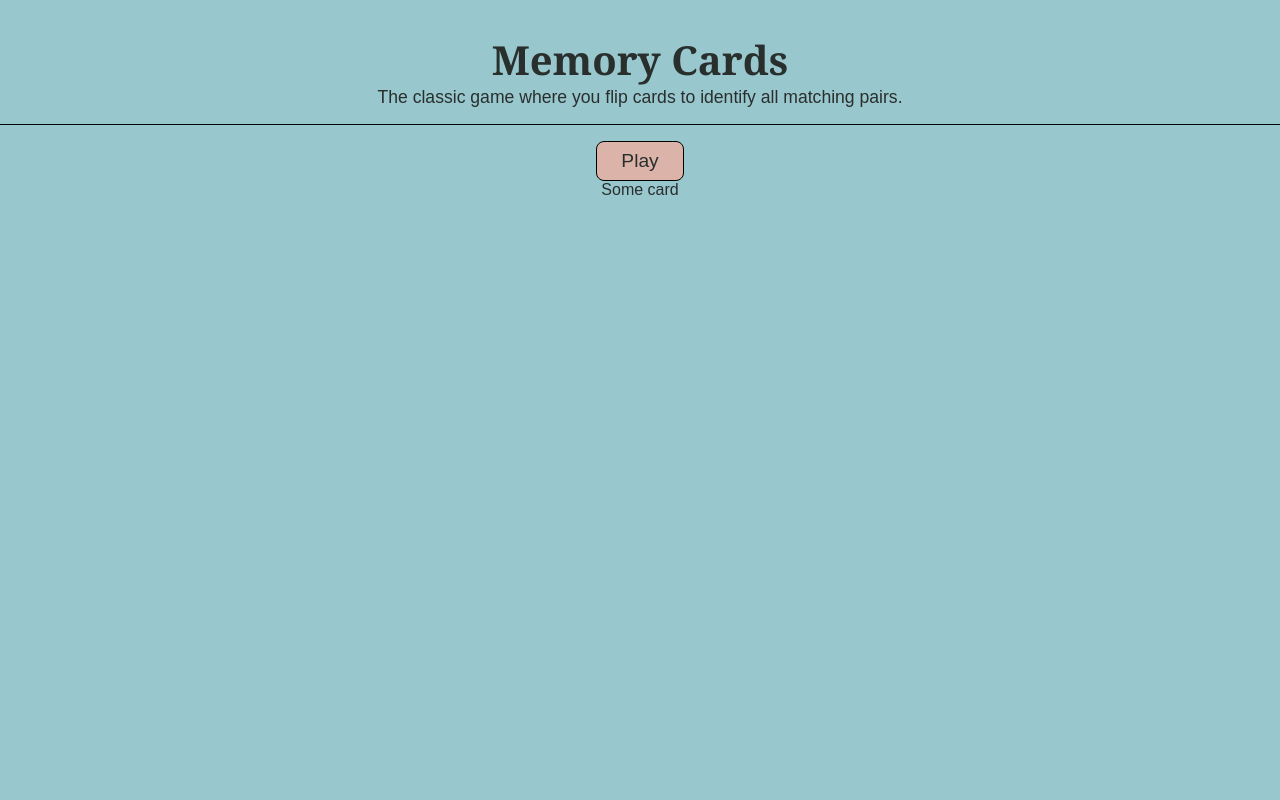
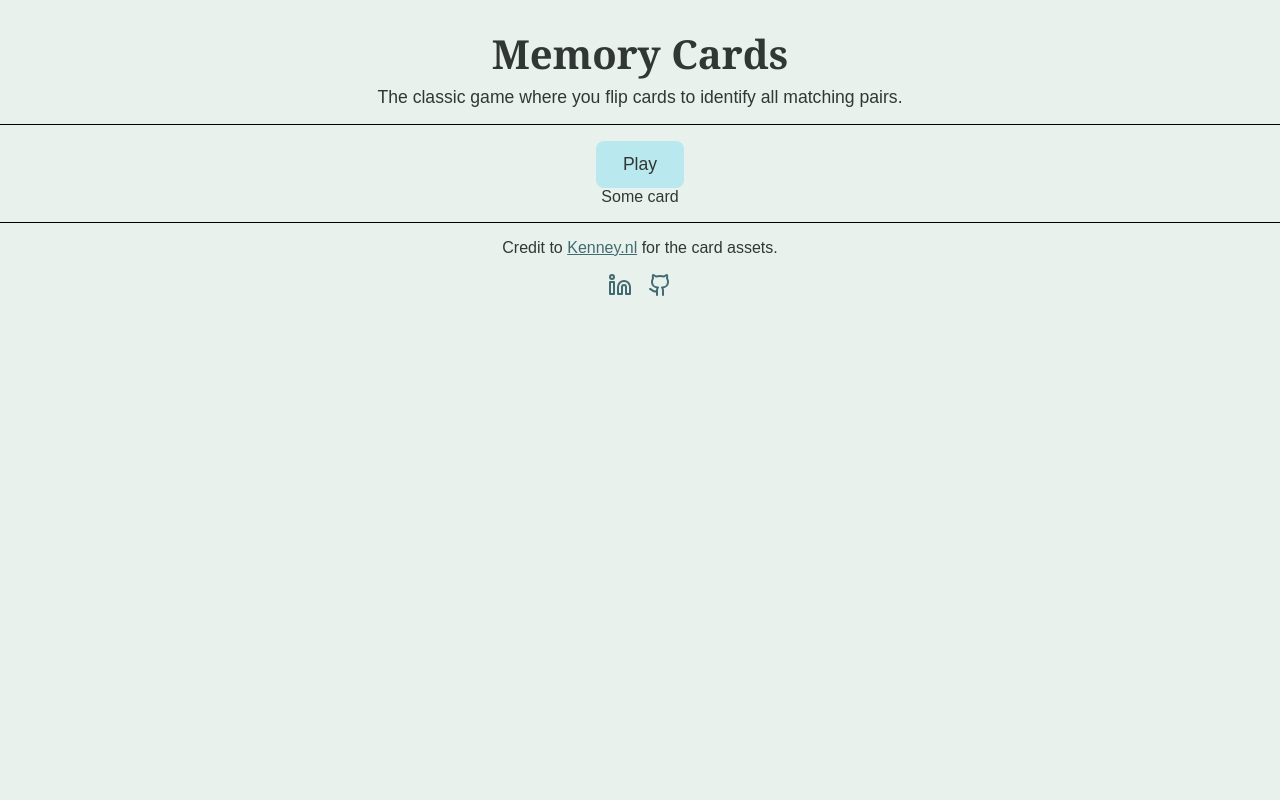
Before and after one commit to segarciat/memory-cards, a Vue app: page / in a window 1280 px wide. Shown: the top 800 px of the page. Built offline with nearby package versions, Linux system fonts and the light colour scheme.

Commit message:
Split app into components and update theme

```diff
--- a/src/App.vue
+++ b/src/App.vue
@@ -1,76 +1,13 @@
 <script setup lang="ts">
-import MemoryCard from './components/MemoryCard.vue'
+import PageHeader from './components/PageHeader.vue'
+import GameArea from './components/GameArea.vue'
+import PageFooter from './components/PageFooter.vue'
 </script>
 
 <template>
-  <header class="page-header">
-    <h1>Memory Cards</h1>
-    <p class="page-header__description">
-      The classic game where you flip cards to identify all matching pairs.
-    </p>
-  </header>
-  <main class="game-area">
-    <button type="button" class="game-area__play-button">Play</button>
-    <MemoryCard />
-  </main>
-  <footer class="page-footer">
-    <p>
-      Credit to <a href="https://kenney.nl/" target="_blank" rel="noopener">Kenney.nl</a>
-      for the card assets.
-    </p>
-    <ul class="page-footer__social-links">
-      <li>
-        Connect with me on
-        <a href="https://www.linkedin.com/in/sergio-garcia-tapia/" target="_blank" rel="noopener"
-          >LinkedIn </a
-        >!
-      </li>
-      <li>
-        Find more of my code samples or projects on
-        <a href="https://github.com/segarciat" target="_blank" rel="noopener">GitHub</a>!
-      </li>
-    </ul>
-  </footer>
+  <PageHeader />
+  <GameArea />
+  <PageFooter />
 </template>
 
-<style scoped>
-.page-header {
-  margin-top: 1rem;
-  text-align: center;
-  padding: 1rem 0.5rem;
-}
-
-.page-header__description {
-  font-size: 1.1rem;
-}
-
-.game-area {
-  display: flex;
-  flex-direction: column;
-  align-items: center;
-  min-height: 100vh;
-  border-block: 1px solid #000;
-  padding: 1rem;
-}
-
-.game-area__play-button {
-  display: block;
-  font-size: 1.2rem;
-  padding: 0.5rem 1.5rem;
-  background-color: var(--secondary-color-80);
-  color: var(--gray-30);
-  border: 1px solid black;
-  border-radius: 0.5rem;
-}
-
-.page-footer {
-  text-align: center;
-  padding: 1rem;
-}
-
-.page-footer__social-links {
-  display: flex;
-  flex-direction: column;
-  justify-content: space-around;
-}
-</style>
+<style scoped></style>
--- a/src/assets/global.css
+++ b/src/assets/global.css
@@ -6,7 +6,11 @@
   }
 
   a:any-link {
-    color: var(--secondary-color-50);
+    color: var(--brand-color-50);
+  }
+
+  button {
+    cursor: pointer;
   }
 
   h1 {
--- a/src/assets/theme.css
+++ b/src/assets/theme.css
@@ -23,18 +23,18 @@
     --secondary-color-80: oklch(80% 0.05054 33.553);
     --secondary-color-90: oklch(90% 0.05054 33.553);
 
-    --gray-10: oklch(10% 0.01 165deg);
-    --gray-20: oklch(20% 0.01 165deg);
-    --gray-30: oklch(30% 0.01 165deg);
-    --gray-40: oklch(40% 0.01 165deg);
-    --gray-50: oklch(50% 0.01 165deg);
-    --gray-60: oklch(60% 0.01 165deg);
-    --gray-70: oklch(70% 0.01 165deg);
-    --gray-80: oklch(80% 0.01 165deg);
-    --gray-90: oklch(90% 0.01 165deg);
+    --gray-10: oklch(11% 0.01 165deg);
+    --gray-20: oklch(22% 0.01 165deg);
+    --gray-30: oklch(33% 0.01 165deg);
+    --gray-40: oklch(44% 0.01 165deg);
+    --gray-50: oklch(55% 0.01 165deg);
+    --gray-60: oklch(66% 0.01 165deg);
+    --gray-70: oklch(77% 0.01 165deg);
+    --gray-80: oklch(88% 0.01 165deg);
+    --gray-90: oklch(95% 0.01 165deg);
 
-    --background-color: var(--brand-color-80);
+    --background-color: var(--gray-90);
     --foreground-color: var(--gray-30);
-    --accent-color: var(--secondary-color-80);
+    --accent-color: var(--brand-color-50);
   }
 }
--- /dev/null
+++ b/src/components/GameArea.vue
@@ -0,0 +1,30 @@
+<script setup lang="ts">
+import MemoryCard from './MemoryCard.vue'
+</script>
+
+<template>
+  <main class="game-area">
+    <button type="button" class="game-area__play-button">Play</button>
+    <MemoryCard />
+  </main>
+</template>
+
+<style scoped>
+.game-area {
+  display: flex;
+  flex-direction: column;
+  align-items: center;
+  border-block: 1px solid #000;
+  padding: 1rem;
+}
+
+.game-area__play-button {
+  display: block;
+  font-size: 1.1rem;
+  padding: 0.8rem 1.7rem;
+  background-color: var(--brand-color-90);
+  color: var(--gray-30);
+  border-radius: 0.5rem;
+  border: none;
+}
+</style>
--- /dev/null
+++ b/src/components/PageFooter.vue
@@ -0,0 +1,42 @@
+<script setup lang="ts">
+import LinkedInIcon from './icons/LinkedInIcon.vue'
+import GitHubIcon from './icons/GitHubIcon.vue'
+</script>
+
+<template>
+  <footer class="page-footer">
+    <p>
+      Credit to <a href="https://kenney.nl/" target="_blank" rel="noopener">Kenney.nl</a>
+      for the card assets.
+    </p>
+    <ul class="page-footer__social-links">
+      <li>
+        <a href="https://www.linkedin.com/in/sergio-garcia-tapia/" target="_blank" rel="noopener"
+          ><LinkedInIcon
+        /></a>
+      </li>
+      <li>
+        <a href="https://github.com/segarciat" target="_blank" rel="noopener"><GitHubIcon /></a>
+      </li>
+    </ul>
+  </footer>
+</template>
+
+<style scoped>
+.page-footer {
+  text-align: center;
+  padding: 1rem;
+}
+
+.page-footer__social-links {
+  margin-top: 1rem;
+  display: flex;
+  justify-content: center;
+  gap: 1rem;
+}
+
+.page-footer__social-links > li > a {
+  display: block;
+  inline-size: 1.5rem;
+}
+</style>
--- /dev/null
+++ b/src/components/PageHeader.vue
@@ -0,0 +1,24 @@
+<template>
+  <header class="page-header">
+    <h1 class="page-header__title">Memory Cards</h1>
+    <p class="page-header__description">
+      The classic game where you flip cards to identify all matching pairs.
+    </p>
+  </header>
+</template>
+
+<style scoped>
+.page-header {
+  margin-top: 0.625rem;
+  text-align: center;
+  padding: 1rem 0.5rem;
+}
+
+.page-header__title {
+  margin-bottom: 0.4rem;
+}
+
+.page-header__description {
+  font-size: 1.1rem;
+}
+</style>
--- /dev/null
+++ b/src/components/icons/GitHubIcon.vue
@@ -0,0 +1,17 @@
+<template>
+  <svg
+    xmlns="http://www.w3.org/2000/svg"
+    viewBox="0 0 24 24"
+    fill="none"
+    stroke="currentColor"
+    stroke-width="2"
+    stroke-linecap="round"
+    stroke-linejoin="round"
+    class="lucide lucide-github-icon lucide-github"
+  >
+    <path
+      d="M15 22v-4a4.8 4.8 0 0 0-1-3.5c3 0 6-2 6-5.5.08-1.25-.27-2.48-1-3.5.28-1.15.28-2.35 0-3.5 0 0-1 0-3 1.5-2.64-.5-5.36-.5-8 0C6 2 5 2 5 2c-.3 1.15-.3 2.35 0 3.5A5.403 5.403 0 0 0 4 9c0 3.5 3 5.5 6 5.5-.39.49-.68 1.05-.85 1.65-.17.6-.22 1.23-.15 1.85v4"
+    />
+    <path d="M9 18c-4.51 2-5-2-7-2" />
+  </svg>
+</template>
--- /dev/null
+++ b/src/components/icons/LinkedInIcon.vue
@@ -0,0 +1,16 @@
+<template>
+  <svg
+    xmlns="http://www.w3.org/2000/svg"
+    viewBox="0 0 24 24"
+    fill="none"
+    stroke="currentColor"
+    stroke-width="2"
+    stroke-linecap="round"
+    stroke-linejoin="round"
+    class="lucide lucide-linkedin-icon lucide-linkedin"
+  >
+    <path d="M16 8a6 6 0 0 1 6 6v7h-4v-7a2 2 0 0 0-2-2 2 2 0 0 0-2 2v7h-4v-7a6 6 0 0 1 6-6z" />
+    <rect width="4" height="12" x="2" y="9" />
+    <circle cx="4" cy="4" r="2" />
+  </svg>
+</template>
```
